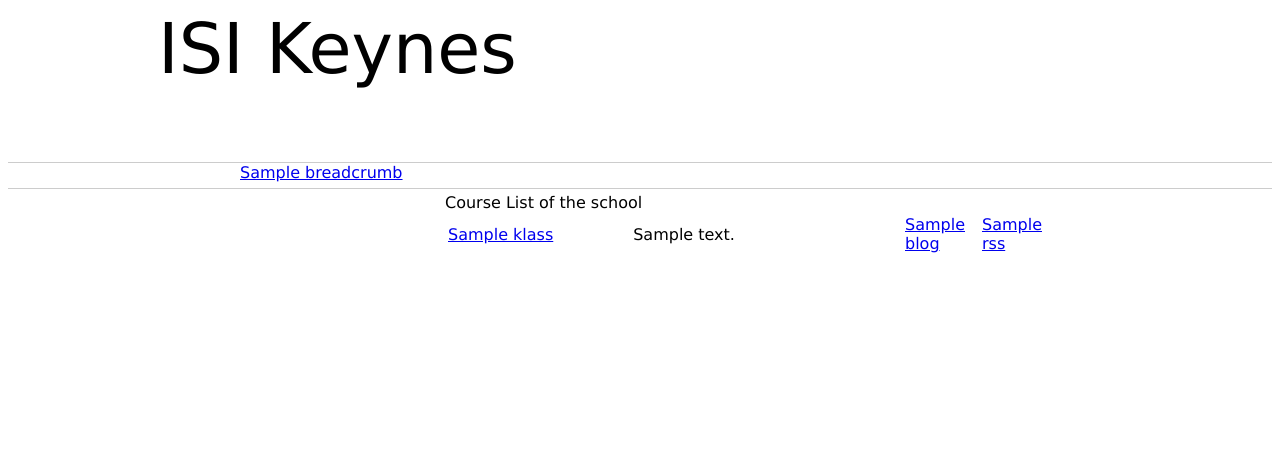
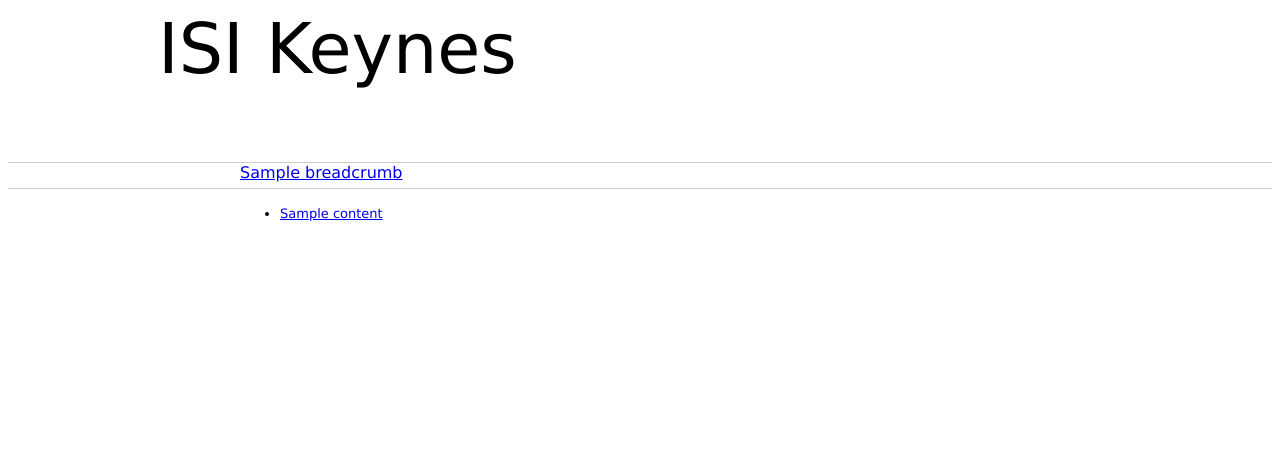
Before and after one commit to keynes-foss/key-ness, a Django app: template templates/course.html in a window 1280 px wide. Shown: the top 452 px of the page. Run offline with Django 3.2, Linux system fonts and the light colour scheme; the template is opened without the code that fills it: most values are stand-ins (such as "Sample title", 1, 10 or a date in 2020); some web fonts are replaced.

Commit message:
refactoring templates

```diff
--- a/templates/course.html
+++ b/templates/course.html
@@ -1,23 +1,4 @@
 {% extends "index.html" %}
 {% load i18n %}
-{% block title %} - {{course}}{% endblock %}
-
 {% block style %}
-.descr{
-    text-align:justify;
-}
 {% endblock %}
-
-{% block content %}
-{% trans "Course List of the school" %}
-<table width="600px">
-{% for k in klasses %}
-    <tr>
-        <td width="200px"><a href="{{ k.url }}">{{ k.klass }}</a></td>
-        <td width="300px"><span class="descr">{{k.description}}</span></td>
-        <td width="75px"><a href="#">{{k.blog}}</a></td>
-        <td width="25px"><a href="#">{{k.rss}}</a></td>
-    </tr>
-{% endfor %}
-</table>
-{% endblock %}
--- a/templates/index.html
+++ b/templates/index.html
@@ -1,7 +1,7 @@
 {% load i18n %}
 <html>
         <head>
-                <title>ISI Keynes {% block title %}{% endblock %}</title>
+                <title>ISI Keynes {% if title %}- {{title}}{% endif %}</title>
                 <link href='http://fonts.googleapis.com/css?family=Cabin+Sketch:bold' rel='stylesheet' type='text/css'>
                 <style type="text/css">
                         body{
@@ -73,7 +73,16 @@
                         </div>
                 </div>
                 <div id="content">
-                        <div id="sidebar">{% block sidebar %}{% endblock %}</div>
+                        <div id="sidebar">
+                        {% trans message %}
+                                <ul>
+                                        {% for el in content %}
+                                        <li>
+                                                <a href="{{ el.url }}">{{ el.name }}</a>
+                                        </li>
+                                        {% endfor %}
+                                </ul>
+                        </div>
                         <div id="main">
                                 {% block content %}{% endblock %}
                         </div>
```
Also changed, not shown: templates/year.html (+0 -15 lines).
